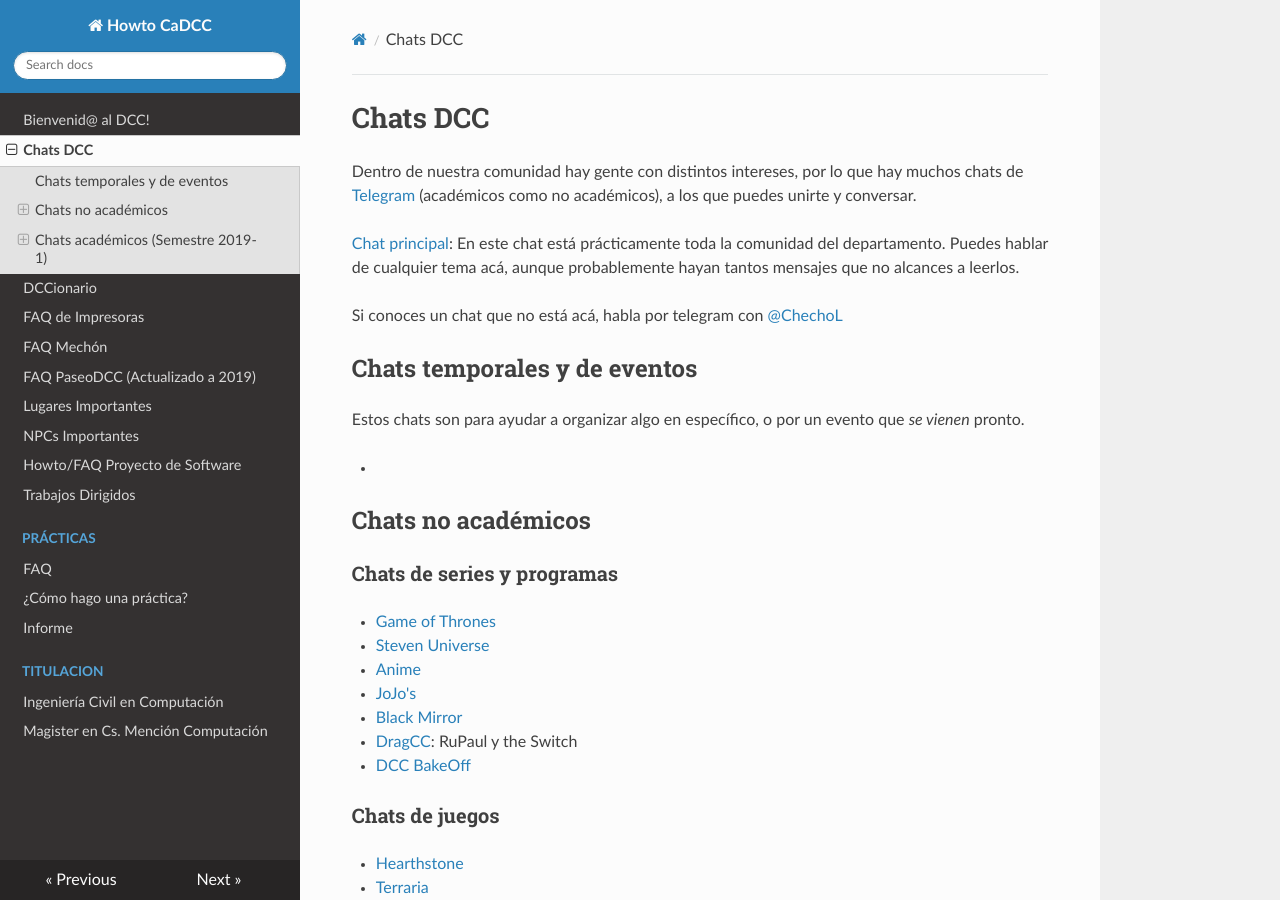
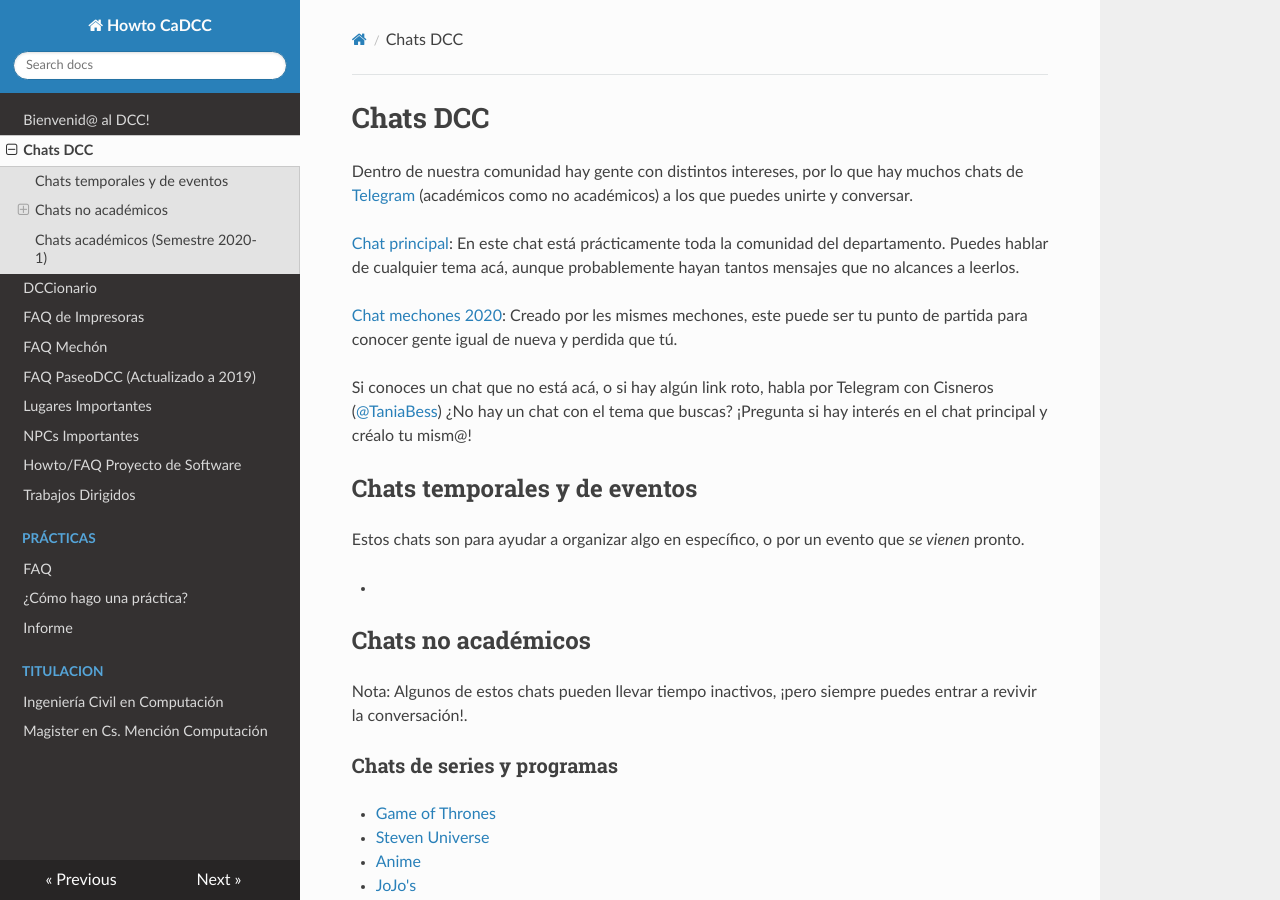
Before and after one commit to cadcc/howto, an MkDocs documentation site: the page built from docs/Chats.md, in a window 1280 px wide and 900 px high. Built offline with MkDocs 1.6.1, drawn with Linux system fonts in a browser that asks for light colours; nearby versions of some CDN libraries; some of the changed text lies outside the part shown.

Commit message:
Update Chats.md

```diff
--- a/docs/Chats.md
+++ b/docs/Chats.md
@@ -1,10 +1,13 @@
 #Chats DCC
 
-Dentro de nuestra comunidad hay gente con distintos intereses, por lo que hay muchos chats de [Telegram](https://telegram.org/) (académicos como no académicos), a los que puedes unirte y conversar.
+Dentro de nuestra comunidad hay gente con distintos intereses, por lo que hay muchos chats de [Telegram](https://telegram.org/) (académicos como no académicos) a los que puedes unirte y conversar.
 
 [Chat principal](https://t.me/joinchat/CCI8ekIqFvhpatb3lJ5kKw): En este chat está prácticamente toda la comunidad del departamento. Puedes hablar de cualquier tema acá, aunque probablemente hayan tantos mensajes que no alcances a leerlos.
 
-Si conoces un chat que no está acá, habla por telegram con [@ChechoL](http://t.me/ChechoL)
+[Chat mechones 2020](https://t.me/joinchat/H1ynuhvX5DTQKEjWRwZmFg): Creado por les mismes mechones, este puede ser tu punto de partida para conocer gente igual de nueva y perdida que tú.
+
+Si conoces un chat que no está acá, o si hay algún link roto, habla por Telegram con Cisneros ([@TaniaBess](http://t.me/TaniaBess))
+¿No hay un chat con el tema que buscas? ¡Pregunta si hay interés en el chat principal y créalo tu mism@!
 
 ##Chats temporales y de eventos
 
@@ -13,6 +16,8 @@
 -
 
 ##Chats no académicos
+
+Nota: Algunos de estos chats pueden llevar tiempo inactivos, ¡pero siempre puedes entrar a revivir la conversación!.
 
 ###Chats de series y programas
 - [Game of Thrones](https://telegram.me/joinchat/AOCFDQisHhZsSpFY_OEQLw)
@@ -60,14 +66,8 @@
 - [PetsCC (Hablar con Andrés para permisos de publicación)](https://t.me/joinchat/AAAAAESx8MXy8DCEhQFXPA)
 - [Museo CaDCC](https://t.me/joinchat/AAAAAFVMb44Y4X-NS36gIQ)
 
-##Chats académicos (Semestre 2019-1)
+##Chats académicos (Semestre 2020-1)
 
-¿Necesitas material? ¿Tienes alguna duda muy pequeña, y que no quieres postear en el foro? ¡Únete al chat del ramo! Si no existe, créalo y avisa por el chat general o a nosotros.
+¿Necesitas material? ¿Tienes alguna duda muy pequeña, y que no quieres postear en el foro? ¡Únete al chat del ramo! Si no existe, créalo y avisa por el chat general o a nosotres.
 
-###Tercer Semestre
-
-- [Arquitectura de Computadores](https://t.me/joinchat/G0DbZBKCyrCAdAs7Uiaihw)
-
-###Electivos
-
-- [Procesamiento Masivo de Datos ('Patos')](https://t.me/joinchat/FltB4xRISBikVjYLS-kRhg)
+(En proceso...)
```
Also changed, not shown: other parts of docs/Chats.md (+1 -0 lines).
